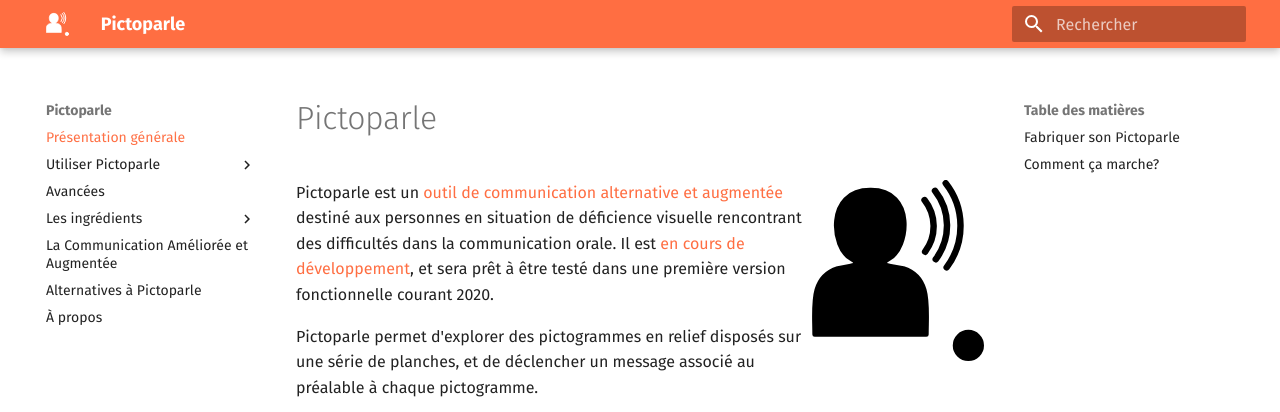
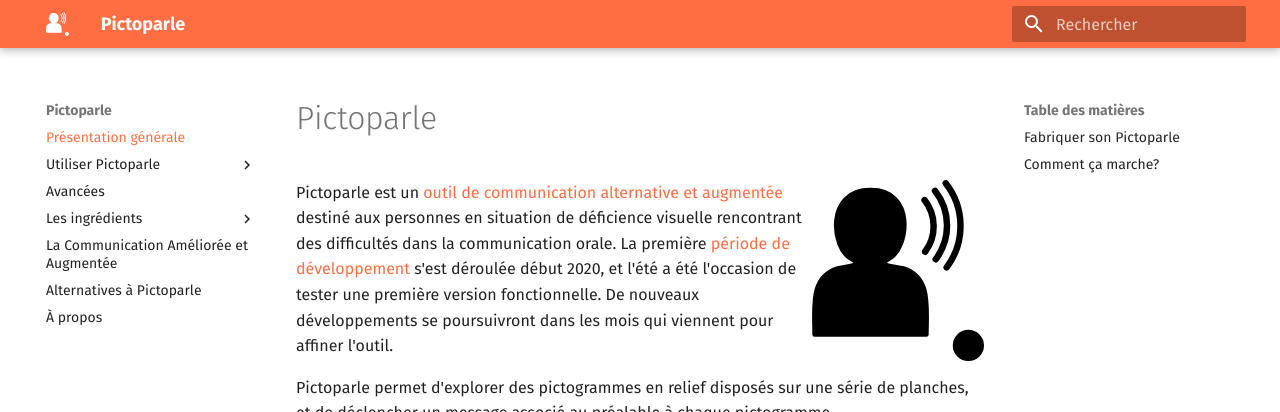
Before and after one commit to jmtrivial/pictoparle-website, an MkDocs documentation site: the page built from docs/index.md, in a window 1280 px wide and 900 px high, cut to the strip 0-412 px from the top of the window. Built offline with MkDocs 1.6.1 and Material for MkDocs 9.7.7, drawn with Linux system fonts in a browser that asks for light colours.

Commit message:
Précisions sur la suite du développement

```diff
--- a/docs/index.md
+++ b/docs/index.md
@@ -5,7 +5,9 @@
 
 
 Pictoparle est un [outil de communication alternative et augmentée](caa.md) destiné aux personnes en situation de déficience visuelle rencontrant des difficultés dans la communication orale.
-Il est [en cours de développement](avancee.md), et sera prêt à être testé dans une première version fonctionnelle courant 2020.
+La première [période de développement](avancee.md) s'est déroulée début 2020, et l'été a été l'occasion de tester
+une première version fonctionnelle. De nouveaux développements se poursuivront dans les mois qui viennent pour affiner
+l'outil.
 
 Pictoparle permet d'explorer des pictogrammes en relief disposés sur une série de planches, et de déclencher un message associé au préalable à chaque pictogramme.
 
```
